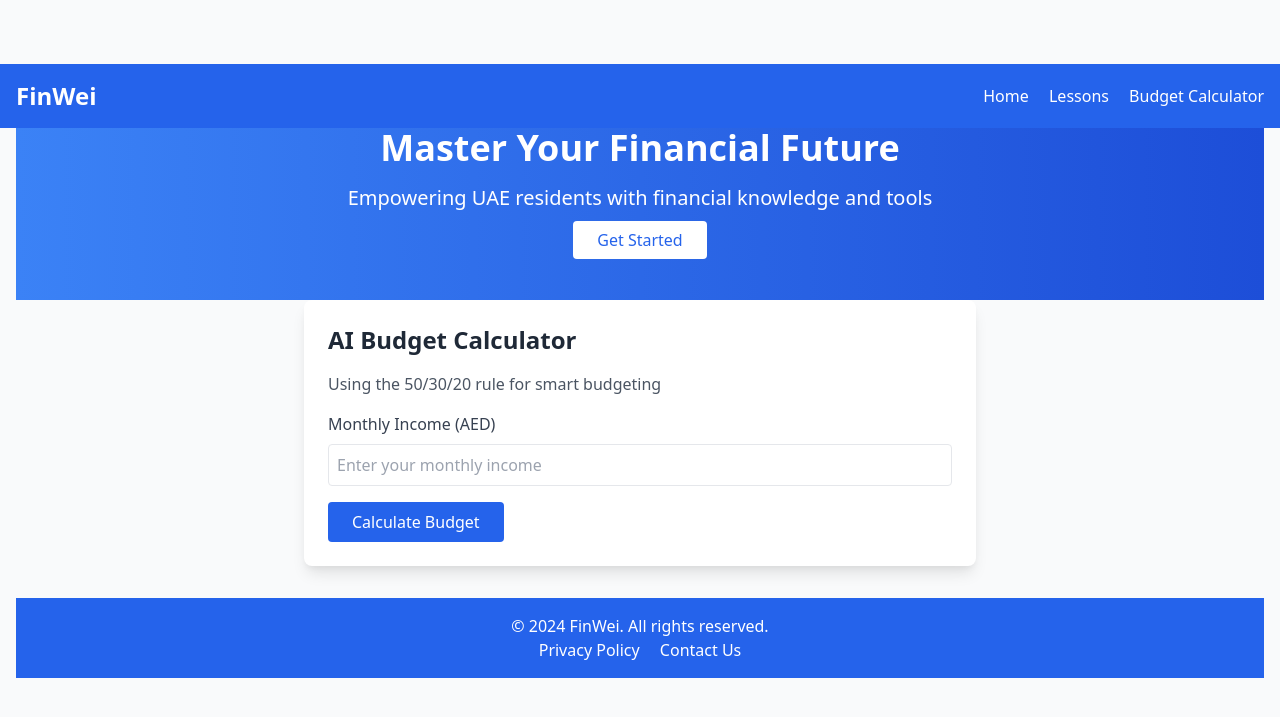
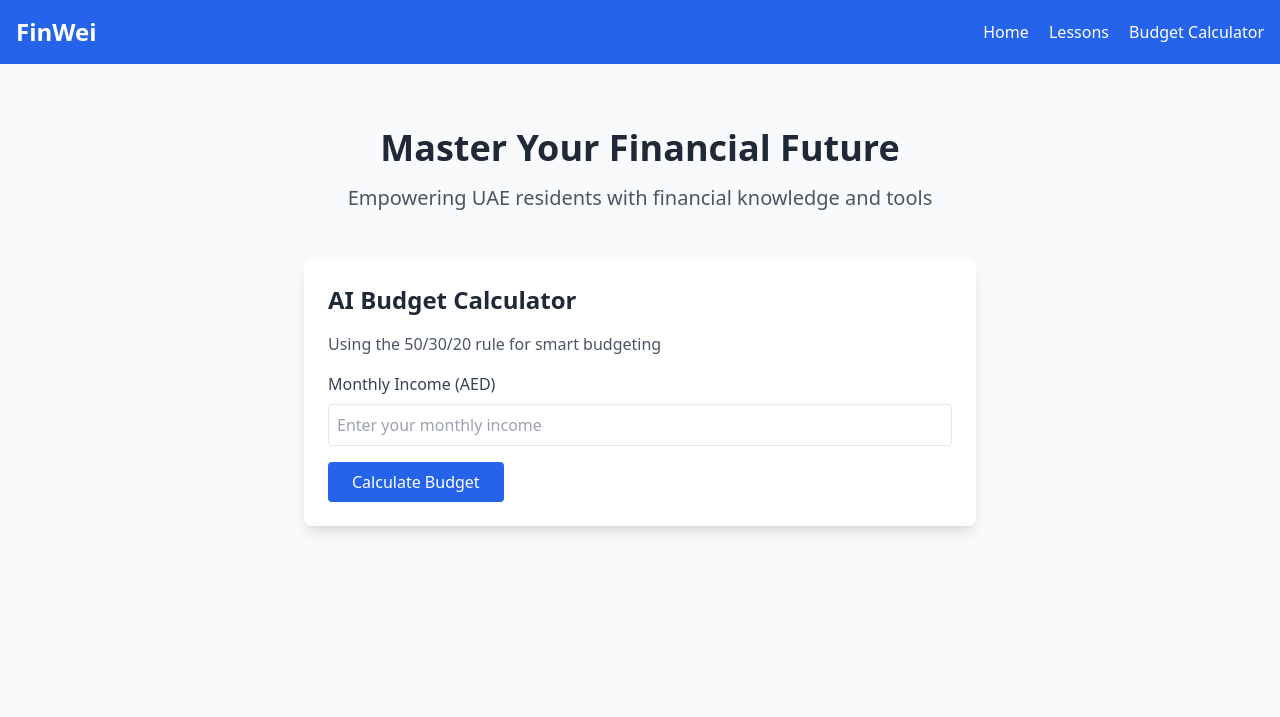
Before and after one commit to AdamXie3/finwei, a Flask app: page / in a window 1280 px wide. Shown: the top 717 px of the page. Run offline with Flask 3, Linux system fonts and the light colour scheme.

Commit message:
Revert index.html to previous layout

```diff
--- a/templates/index.html
+++ b/templates/index.html
@@ -8,7 +8,7 @@
     <link href="https://cdnjs.cloudflare.com/ajax/libs/font-awesome/6.0.0/css/all.min.css" rel="stylesheet">
 </head>
 <body class="bg-gray-50">
-    <nav class="bg-blue-600 text-white p-4 fixed w-full z-10">
+    <nav class="bg-blue-600 text-white p-4">
         <div class="container mx-auto flex justify-between items-center">
             <h1 class="text-2xl font-bold">FinWei</h1>
             <div class="space-x-4">
@@ -19,88 +19,27 @@
         </div>
     </nav>
 
-    <main class="container mx-auto p-4 mt-16">
-        <section class="text-center py-12 bg-gradient-to-r from-blue-500 to-blue-700 text-white">
-            <h2 class="text-4xl font-bold mb-4">Master Your Financial Future</h2>
-            <p class="text-xl mb-4">Empowering UAE residents with financial knowledge and tools</p>
-            <a href="#calculator" class="bg-white text-blue-600 px-6 py-2 rounded hover:bg-blue-100">Get Started</a>
+    <main class="container mx-auto p-4">
+        <section class="text-center py-12">
+            <h2 class="text-4xl font-bold text-gray-800 mb-4">Master Your Financial Future</h2>
+            <p class="text-xl text-gray-600">Empowering UAE residents with financial knowledge and tools</p>
         </section>
 
         <section id="calculator" class="max-w-2xl mx-auto bg-white rounded-lg shadow-lg p-6 mb-8">
             <h3 class="text-2xl font-bold text-gray-800 mb-4">AI Budget Calculator</h3>
             <p class="text-gray-600 mb-4">Using the 50/30/20 rule for smart budgeting</p>
-
             <div class="mb-4">
                 <label class="block text-gray-700 mb-2" for="monthly-income">Monthly Income (AED)</label>
                 <input type="number" id="monthly-income" class="w-full p-2 border rounded" placeholder="Enter your monthly income">
             </div>
-
             <button onclick="calculateBudget()" class="bg-blue-600 text-white px-6 py-2 rounded hover:bg-blue-700">
                 Calculate Budget
             </button>
-
-            <div id="budget-results" class="mt-6 hidden">
-                <div class="grid grid-cols-1 md:grid-cols-3 gap-4">
-                    <div class="bg-green-100 p-4 rounded">
-                        <h4 class="font-bold text-green-800">Needs (50%)</h4>
-                        <p id="needs-amount" class="text-2xl text-green-600"></p>
-                        <ul id="needs-categories" class="text-sm text-green-700 mt-2"></ul>
-                    </div>
-                    <div class="bg-blue-100 p-4 rounded">
-                        <h4 class="font-bold text-blue-800">Wants (30%)</h4>
-                        <p id="wants-amount" class="text-2xl text-blue-600"></p>
-                        <ul id="wants-categories" class="text-sm text-blue-700 mt-2"></ul>
-                    </div>
-                    <div class="bg-purple-100 p-4 rounded">
-                        <h4 class="font-bold text-purple-800">Savings (20%)</h4>
-                        <p id="savings-amount" class="text-2xl text-purple-600"></p>
-                        <ul id="savings-categories" class="text-sm text-purple-700 mt-2"></ul>
-                    </div>
-                </div>
-            </div>
         </section>
-
-        <footer class="bg-blue-600 text-white p-4 text-center">
-            <p>&copy; 2024 FinWei. All rights reserved.</p>
-            <div class="space-x-4">
-                <a href="#" class="hover:text-blue-200">Privacy Policy</a>
-                <a href="#" class="hover:text-blue-200">Contact Us</a>
-            </div>
-        </footer>
-
     </main>
     <script>
-        async function calculateBudget() {
-            const monthlyIncome = document.getElementById('monthly-income').value;
-            if (!monthlyIncome || monthlyIncome <= 0) {
-                alert('Please enter a valid monthly income');
-                return;
-            }
-
-            try {
-                const response = await fetch('/calculate_budget', {
-                    method: 'POST',
-                    headers: {
-                        'Content-Type': 'application/json',
-                    },
-                    body: JSON.stringify({ monthly_income: monthlyIncome }),
-                });
-
-                const data = await response.json();
-
-                document.getElementById('budget-results').classList.remove('hidden');
-                document.getElementById('needs-amount').textContent = `${data.needs} AED`;
-                document.getElementById('wants-amount').textContent = `${data.wants} AED`;
-                document.getElementById('savings-amount').textContent = `${data.savings} AED`;
-
-                // Populate categories
-                document.getElementById('needs-categories').innerHTML = data.categories.needs.map(cat => `<li>• ${cat}</li>`).join('');
-                document.getElementById('wants-categories').innerHTML = data.categories.wants.map(cat => `<li>• ${cat}</li>`).join('');
-                document.getElementById('savings-categories').innerHTML = data.categories.savings.map(cat => `<li>• ${cat}</li>`).join('');
-            } catch (error) {
-                console.error('Error:', error);
-                alert('An error occurred while calculating the budget');
-            }
+        function calculateBudget() {
+            // Your budget calculation logic here
         }
     </script>
 </body>
```
